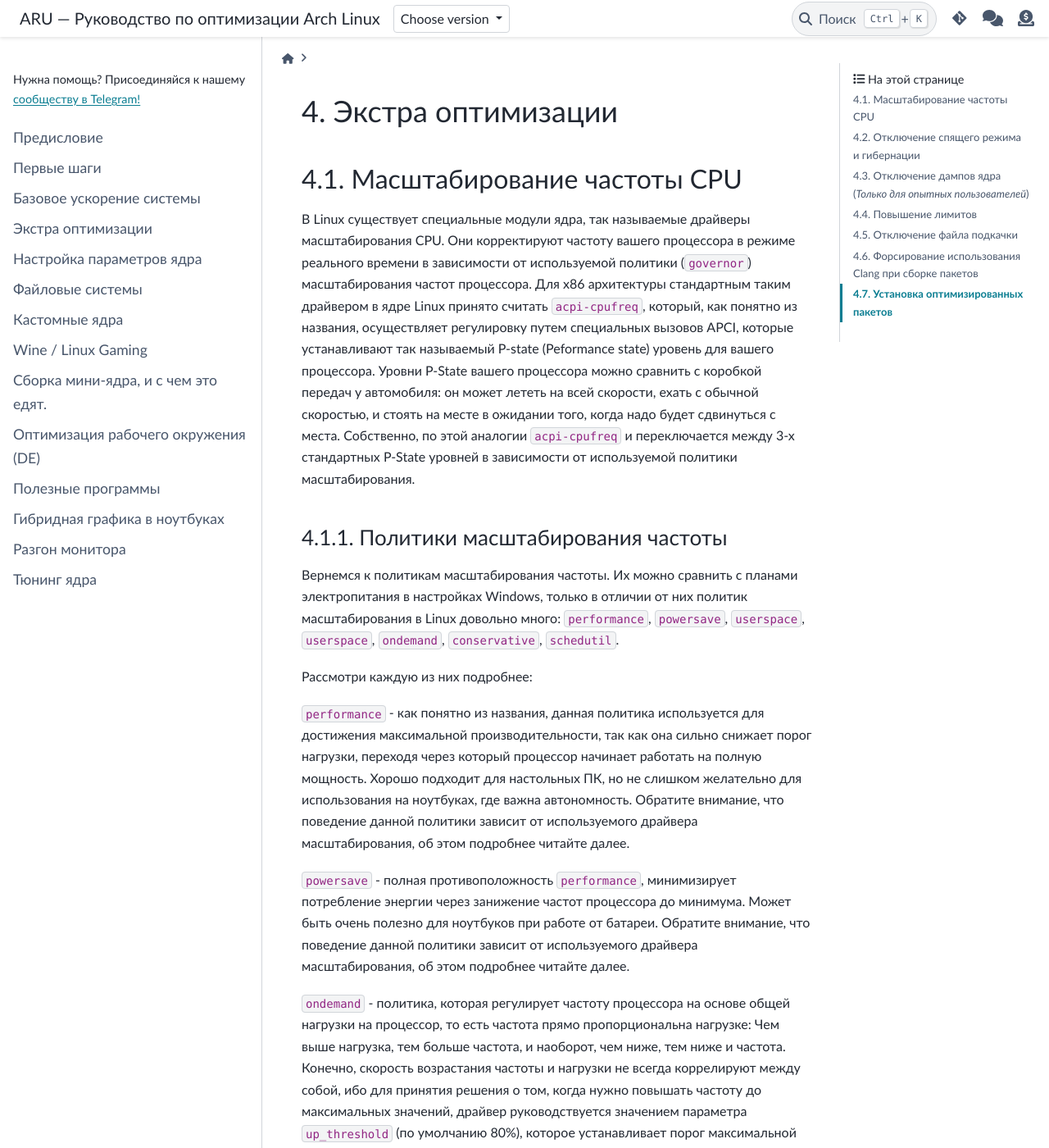
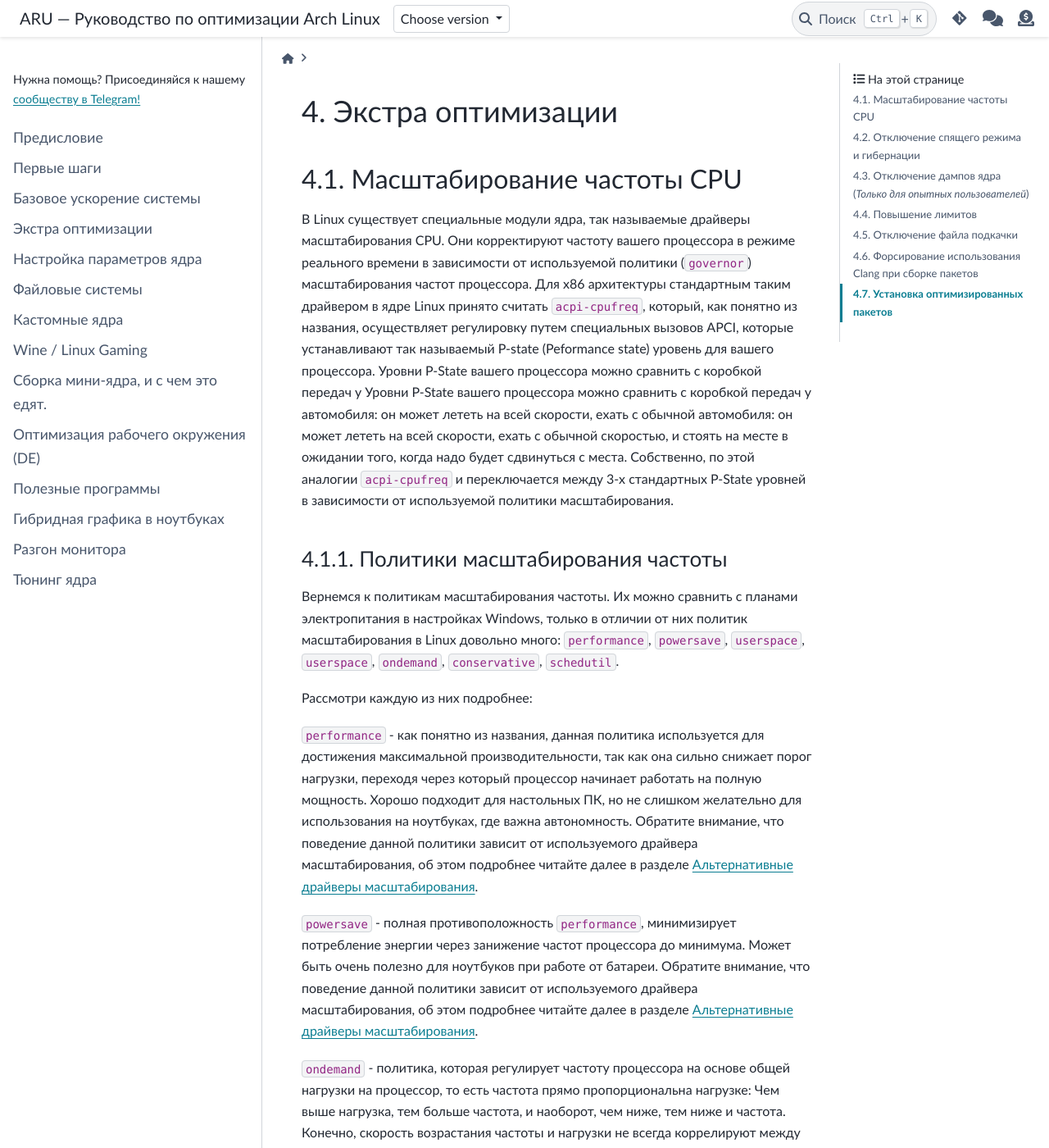
Before and after one commit to ventureoo/ARU, a Sphinx documentation site: the page built from docs/source/extra-optimizations.rst, in a window 1280 px wide and 1400 px high. Shown: the whole window at 82% size. Built offline with Sphinx 7.4.7 and the PyData theme 0.15.4, drawn with Linux system fonts in a browser that asks for light colours.

Commit message:
extra-optimizations: Add reference to subsections

```diff
--- a/docs/source/extra-optimizations.rst
+++ b/docs/source/extra-optimizations.rst
@@ -28,6 +28,8 @@
 регулировку путем специальных вызовов APCI, которые устанавливают так
 называемый P-state (Peformance state) уровень для вашего процессора.
 Уровни P-State вашего процессора можно сравнить с коробкой передач у
+Уровни P-State вашего процессора можно сравнить с коробкой передач у
+автомобиля: он может лететь на всей скорости, ехать с обычной
 автомобиля: он может лететь на всей скорости, ехать с обычной
 скоростью, и стоять на месте в ожидании того, когда надо будет
 сдвинуться с места. Собственно, по этой аналогии ``acpi-cpufreq`` и
@@ -55,13 +57,14 @@
 ПК, но не слишком желательно для использования на ноутбуках, где важна
 автономность. Обратите внимание, что поведение данной политики зависит
 от используемого драйвера масштабирования, об этом подробнее читайте
-далее.
+далее в разделе :ref:`pstate-drivers`.
 
 ``powersave`` - полная противоположность ``performance``, минимизирует
 потребление энергии через занижение частот процессора до минимума.
 Может быть очень полезно для ноутбуков при работе от батареи. Обратите
 внимание, что поведение данной политики зависит от используемого
-драйвера масштабирования, об этом подробнее читайте далее.
+драйвера масштабирования, об этом подробнее читайте далее в разделе
+:ref:`pstate-drivers`.
 
 ``ondemand`` - политика, которая регулирует частоту процессора на
 основе общей нагрузки на процессор, то есть частота прямо
```
